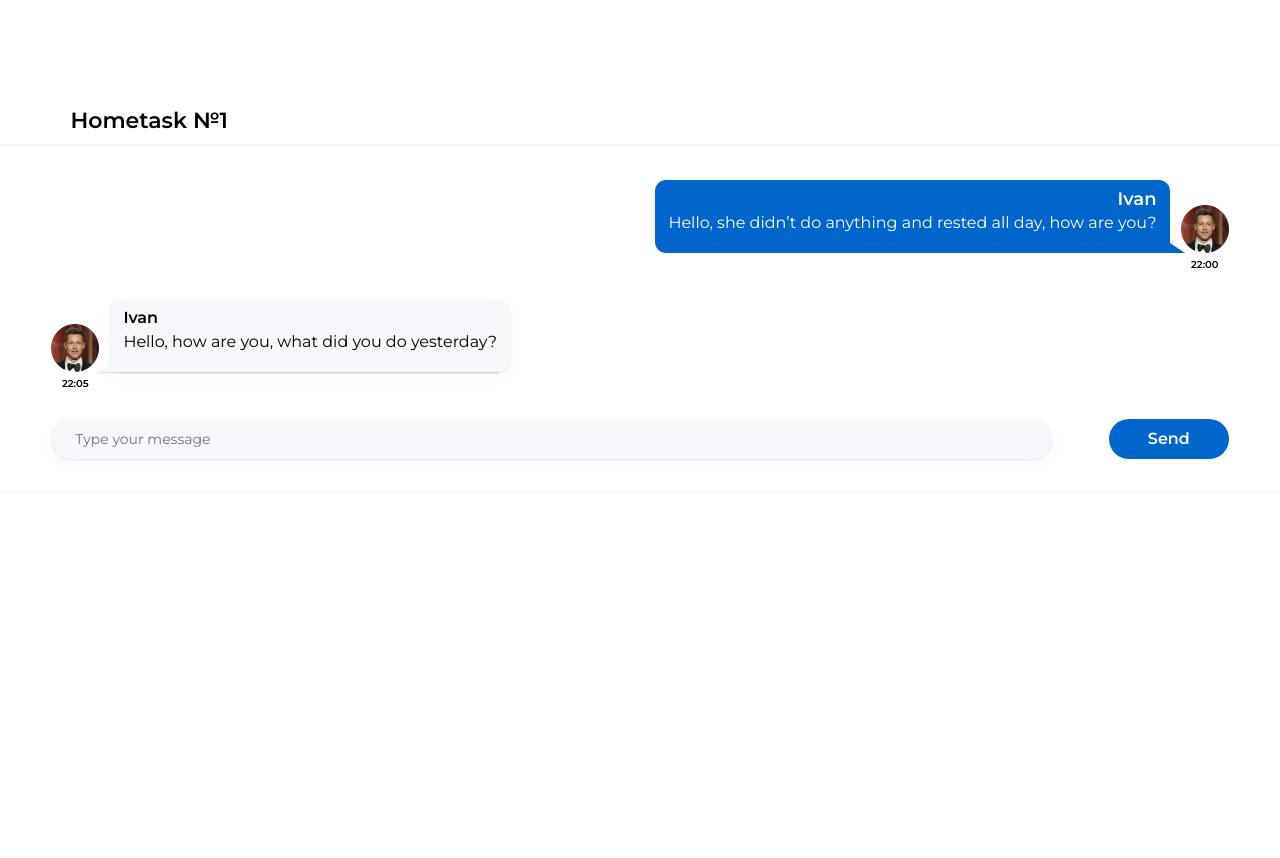
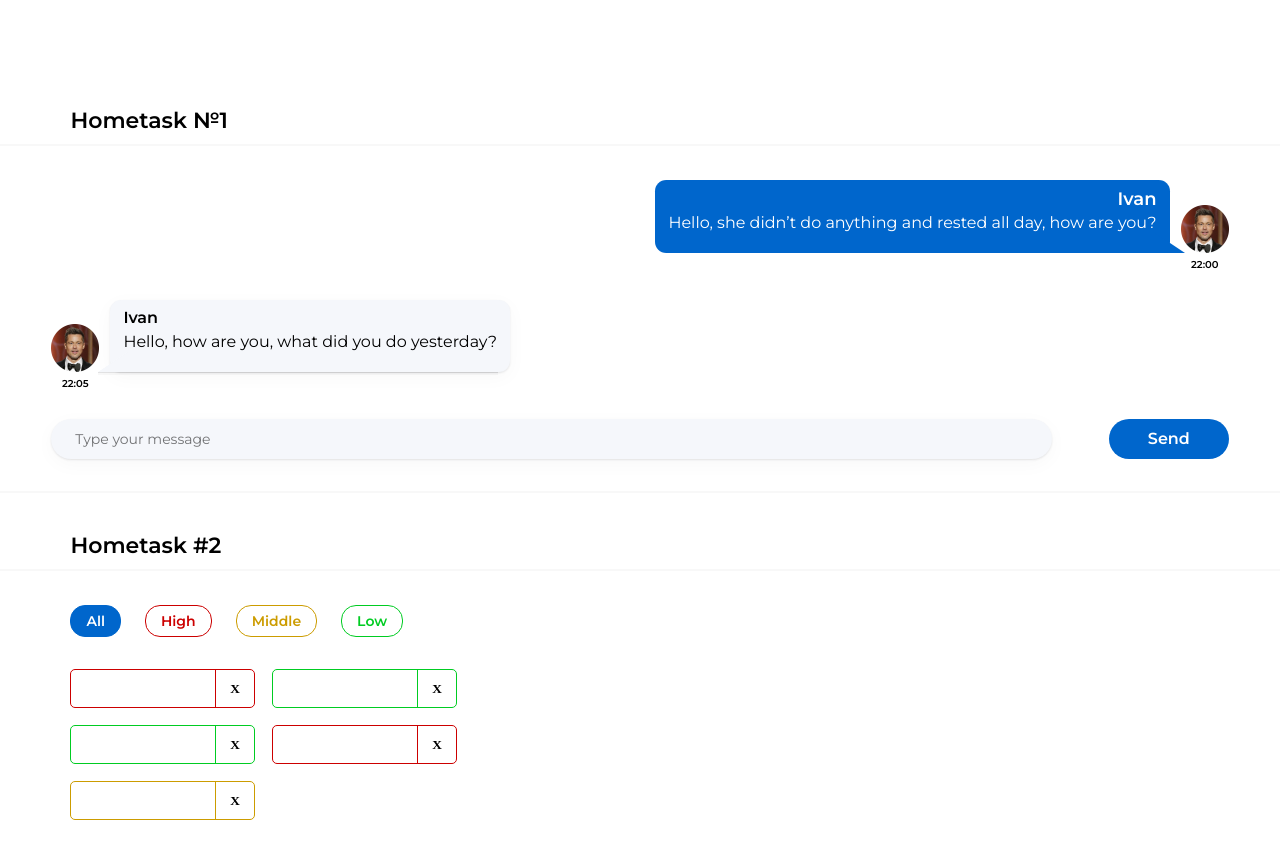
Before and after one commit to Katherina17/todoHW, a React (Create React App) app: page /#/ in a window 1280 px wide. Before the commit this address led to /#/pre-junior. Shown: the top 858 px of the page. Built offline with nearby package versions, Linux system fonts and the light colour scheme.

Commit message:
feat: style HW2

```diff
--- a/package.json
+++ b/package.json
@@ -1,6 +1,6 @@
 {
   "name": "hws2",
-  "homepage": "http://IgnatZakalinsky.github.io/hws2",
+  "homepage": "http://katherina17.github.io/todoHW",
   "version": "0.1.0",
   "private": true,
   "dependencies": {
@@ -16,7 +16,7 @@
     "@types/react-dom": "18.0.6",
     "@types/uuid": "8.3.4",
     "axios": "0.27.2",
-    "gh-pages": "4.0.0",
+    "gh-pages": "^4.0.0",
     "react": "18.2.0",
     "react-dom": "18.2.0",
     "react-redux": "8.0.4",
--- a/src/s1-main/App.module.css
+++ b/src/s1-main/App.module.css
@@ -18,3 +18,7 @@
     width: 89%;
     margin: auto auto 10px auto;
 }
+
+.hw2{
+    margin-top: 39px;
+}
--- a/src/s1-main/App.tsx
+++ b/src/s1-main/App.tsx
@@ -1,6 +1,7 @@
 import React from 'react'
 import s from './App.module.css'
-import HW1 from '../s2-homeworks/hw01/HW1'
+import HW1 from '../s2-homeworks/hw01/HW1';
+import HW2 from '../s2-homeworks/hw02/HW2';
 import {BorderTitle} from "../s2-homeworks/hw01/border-title/BorderTitle";
 
 function App() {
@@ -9,7 +10,7 @@ function App() {
             <HW1/>
             <BorderTitle/>
             {/*раскомментировать по ходу выполнения*/}
-            {/*<HW2/>*/}
+            <HW2/>
             {/*<HW3/>*/}
             {/*<HW4/>*/}
 
--- a/src/s2-homeworks/hw02/HW2.tsx
+++ b/src/s2-homeworks/hw02/HW2.tsx
@@ -1,10 +1,12 @@
 import React, {useState} from 'react'
 import Affairs from './affairs/Affairs'
-import s2 from '../../s1-main/App.module.css'
+import s2 from '../../s1-main/App.module.css';
+import s from './HW2.module.css';
+import {BorderTitle} from "../hw01/border-title/BorderTitle";
 
 /*
-* 1 - описать типы AffairPriorityType, AffairType
-* 2 - указать нужный тип для defaultAffairs
+* 1 - описать типы AffairPriorityType, AffairType +
+* 2 - указать нужный тип для defaultAffairs +
 * 3 - дописать типы и логику функции filterAffairs и проверить её тестами
 * 4 - выполнить пункт 3 для функции deleteAffair
 * 5 - указать нужный тип в useState с affairs
@@ -17,16 +19,16 @@ import s2 from '../../s1-main/App.module.css'
 * */
 
 // types
-export type AffairPriorityType = any // need to fix any
+export type AffairPriorityType = string;
 export type AffairType = {
-    _id: any // need to fix any
-    name: any // need to fix any
+    _id: number,
+    name: string,
     priority: AffairPriorityType
 }
 export type FilterType = 'all' | AffairPriorityType
 
 // constants
-const defaultAffairs: any = [ // need to fix any
+const defaultAffairs: Array<AffairType> = [ // need to fix any
     {_id: 1, name: 'React', priority: 'high'}, // студенты могут изменить содержимое name и количество элементов в массиве, ...priority не менять!
     {_id: 2, name: 'anime', priority: 'low'},
     {_id: 3, name: 'games', priority: 'low'},
@@ -35,7 +37,7 @@ const defaultAffairs: any = [ // need to fix any
 ]
 
 // pure helper functions
-export const filterAffairs = (affairs: any, filter: any): any => { // need to fix any
+export const filterAffairs = (affairs: Array<AffairType>, filter: FilterType): any => {
 
 
     return affairs // need to fix
@@ -46,18 +48,19 @@ export const deleteAffair = (affairs: any, _id: any): any => { // need to fix an
 }
 
 function HW2() {
-    const [affairs, setAffairs] = useState<any>(defaultAffairs) // need to fix any
+    const [affairs, setAffairs] = useState<Array<AffairType>>(defaultAffairs) // need to fix any
     const [filter, setFilter] = useState<FilterType>('all')
 
     const filteredAffairs = filterAffairs(affairs, filter)
-    const deleteAffairCallback = (_id: any) => { // need to fix any
+    const deleteAffairCallback = (_id: number) => { // need to fix any
         // need to fix
     }
 
     return (
-        <div id={'hw2'}>
-            <div className={s2.hwTitle}>Homework #2</div>
-            <div className={s2.hw}>
+        <div className={s2.hw2} >
+            <h2 className={s2.hwTitle} id={s2.wrapper}>Hometask #2</h2>
+            <BorderTitle/>
+            <div className={s.hw} id={s2.wrapper}>
                 <Affairs
                     data={filteredAffairs}
                     setFilter={setFilter}
--- a/src/s2-homeworks/hw02/affairs/Affairs.module.css
+++ b/src/s2-homeworks/hw02/affairs/Affairs.module.css
@@ -2,6 +2,7 @@
     display: flex;
     gap: 24px;
     margin-bottom: 32px;
+    margin-top: 34px;
 }
 
 .all {
```
Also changed, not shown: src/s2-homeworks/hw02/HW2.module.css (added), 1 other file (tests, documents, lock files or other folders).
